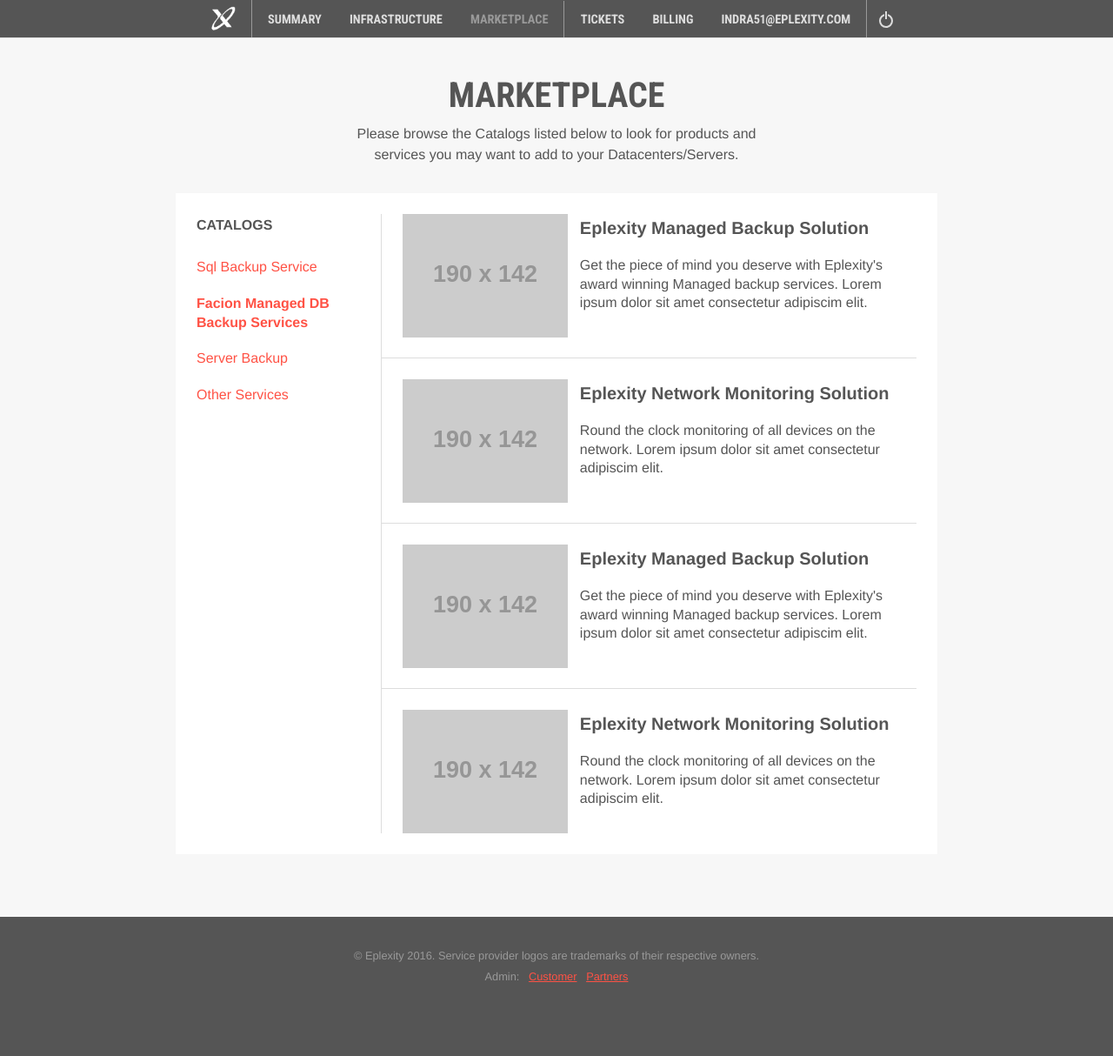
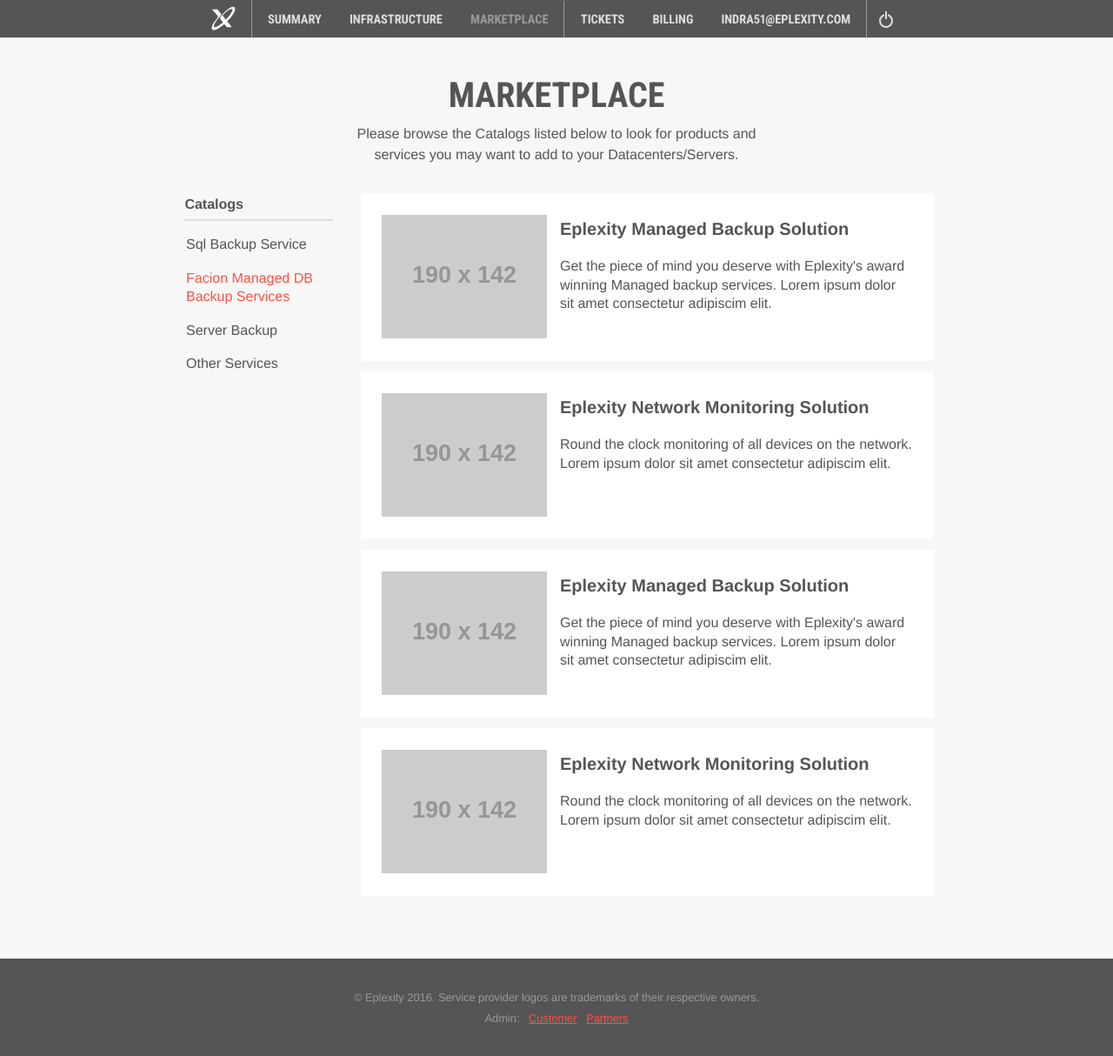
Before and after one commit to fairheadcreative/eplexity, a Jekyll site: the page built from marketplace-section.html, in a window 1280 px wide and 1214 px high. Shown: the whole window at 87% size. Built offline with Jekyll 4.4.1, drawn with Linux system fonts in a browser that asks for light colours.

Commit message:
Add sub marketplace page add'l styles

```diff
--- a/_sass/layout/_marketplace.scss
+++ b/_sass/layout/_marketplace.scss
@@ -41,7 +41,7 @@
 
 .marketplace-section {
   @include media(max-width $small-screen) {
-    .section-box-link {
+    .section-box-link .section-box-link-inner {
       padding-left: $base-spacing;
 
       img {
@@ -59,7 +59,6 @@
 }
 
 .marketplace-nav {
-
   @include media(max-width 650px){
     width: 100% !important;
     margin-right: 0;
@@ -68,12 +67,11 @@
   }
 
   h3 {
-    //font-size: $base-font-size*.9;
     line-height: 1.65;
-    margin-bottom: $base-spacing;
-    width: 100%;
     @extend .truncate;
-    text-transform: uppercase;
+    padding: 0 0 .25em 0;
+    margin: 0 0em .6em .4em;
+    border-bottom: 2px solid #ddd;
 
     @include media(max-width 650px){
       margin-bottom: 0;
@@ -89,7 +87,7 @@
     line-height: 1.35;
     margin: 0;
     width: 100%;
-    margin-bottom: 1.25em;
+    margin-bottom: .25em;
 
     @include media(max-width 650px){
       display: inline-block;
@@ -99,13 +97,20 @@
     }
 
     a {
-      //color: $black;
+      color: #555;
       text-decoration: none;
       transition: all $base-duration;
+      display: block;
+      padding: .4em .5em .4em;
+      border-radius: 2px;
 
-      &:hover { color: $teal; }
+      &:hover {
+        background: #edebe9;
+      }
 
-      &.active { font-weight: bold; }
+      &.active {
+        color: $action-color;
+      }
     }
   }
 }
@@ -121,32 +126,31 @@
   color: $dark-gray;
   border-left: $base-border;
   border-bottom: $base-border;
-  padding: $base-spacing;
   margin-bottom: 0;
   text-decoration: none;
   position: relative;
-  padding-left: calc(1.5em + 204px);
   float: left;
-  min-height: calc(#{$base-spacing*2} + 142px);
   width: 100%;
+
+  .section-box-link-inner {
+    padding: $base-spacing;
+    padding-left: calc(1.5em + 204px);
+    min-height: calc(#{$base-spacing*2} + 145px);
+  }
 
   @include media(max-width 650px){
     width: 100%;
     border-left: none;
   }
 
-  &:first-child {
-    padding-top: 0;
-    min-height: calc(#{$base-spacing} + 142px);
+  &:first-child .section-box-link-inner {
+    padding-top: 1.5em;
   }
 
-  &:last-child {
+  &:last-child .section-box-link-inner {
     border-bottom: none;
-    padding-bottom: 0;
-    min-height: calc(#{$base-spacing} + 142px);
+    padding-bottom: 1.5em;
   }
-
-  &:hover { color: $action-color; }
 
   img {
     position: absolute;
@@ -226,12 +230,11 @@
 }
 
 .marketplace-item {
-  border-left: $base-border;
-  padding: 0 0 0 $base-spacing + $small-spacing/2;
-
-  @include media(max-width 650px){
-    border-left: none;
-  }
+	background: white;
+	float: left;
+	width: 75%;
+	border: none;
+	padding: 1.5em 1.55em .25em;
 
   h2 {
     font-weight: 500;
@@ -246,7 +249,6 @@
 
   .price-additional {
     color: $gray;
-    text-transform: uppercase;
   }
 
   .product-header {
--- a/css/main.scss
+++ b/css/main.scss
@@ -291,3 +291,43 @@
   background: #E2F8F6;
   border: 1px solid #B3DFDE;
 }
+
+.marketplace-nav,
+.marketplace-section {
+}
+
+.marketplace-nav {
+  width: 25%;
+  float: left;
+  padding-right: 2em;
+  padding-left: 1em;
+}
+
+.marketplace-section {
+  width: 75%;
+  float: left;
+  background: white;
+  padding-right: 1em;
+  background: #f7f7f7;
+
+	@include media(max-width $medium-screen) {
+		padding-left: 1em;
+	}
+}
+
+.section-box-link {
+  border: none;
+  border-bottom: 12px solid #f7f7f7;
+  background: white;
+}
+
+.section-box-link .section-box-link-inner {
+  border: 1px solid transparent;
+  @include transition(0.2s all);
+}
+
+.section-box-link:hover .section-box-link-inner {
+  background: #E2F8F6;
+  border: 1px solid #B3DFDE;
+  color: #555;
+}
--- a/marketplace-section.html
+++ b/marketplace-section.html
@@ -6,48 +6,49 @@
 class: section marketplace marketplace-catalog
 ---
 
-<section class="plate plate-marketplace">
+<section class="plate-marketplace">
 
- <div class="span-3 marketplace-nav">
+ <div class="marketplace-nav">
    <h3>Catalogs</h3>
    <ul>
-     <li>
-       <a href="marketplace-section.html">Sql Backup Service</a>
-     </li>
-     <li>
-       <a href="marketplace-section.html" class="active">Facion Managed DB Backup Services</a>
-     </li>
-     <li>
-       <a href="marketplace-section.html">Server Backup</a>
-     <li>
-       <a href="marketplace-section.html">Other Services</a>
-     </li>
+     <li><a href="marketplace-section.html">Sql Backup Service</a></li>
+     <li><a href="marketplace-section.html" class="active">Facion Managed DB Backup Services</a></li>
+     <li><a href="marketplace-section.html">Server Backup</a></li>
+     <li><a href="marketplace-section.html">Other Services</a></li>
    </ul>
  </div>
 
-  <div class="span-9 marketplace-section">
+  <div class="marketplace-section">
     <a href="marketplace-item.html" class="section-box-link">
+      <div class="section-box-link-inner">
         <img src="http://placehold.it/190x142">
         <h2>Eplexity Managed Backup Solution</h2>
         <p>Get the piece of mind you deserve with Eplexity's award winning Managed backup services. Lorem ipsum dolor sit amet consectetur adipiscim elit.</p>
+      </div>
     </a>
 
      <a href="marketplace-item.html" class="section-box-link">
+      <div class="section-box-link-inner">
         <img src="http://placehold.it/190x142">
         <h2>Eplexity Network Monitoring Solution</h2>
         <p>Round the clock monitoring of all devices on the network. Lorem ipsum dolor sit amet consectetur adipiscim elit.</p>
+      </div>
     </a>
 
      <a href="marketplace-item.html" class="section-box-link">
+      <div class="section-box-link-inner">
         <img src="http://placehold.it/190x142">
         <h2>Eplexity Managed Backup Solution</h2>
         <p>Get the piece of mind you deserve with Eplexity's award winning Managed backup services. Lorem ipsum dolor sit amet consectetur adipiscim elit.</p>
+      </div>
     </a>
 
      <a href="marketplace-item.html" class="section-box-link">
+      <div class="section-box-link-inner">
         <img src="http://placehold.it/190x142">
         <h2>Eplexity Network Monitoring Solution</h2>
         <p>Round the clock monitoring of all devices on the network. Lorem ipsum dolor sit amet consectetur adipiscim elit.</p>
+      </div>
     </a>
   </div>
 
```
Also changed, not shown: marketplace-item.html (+9 -16 lines). Lines whose indentation alone changed are shown as unchanged.
